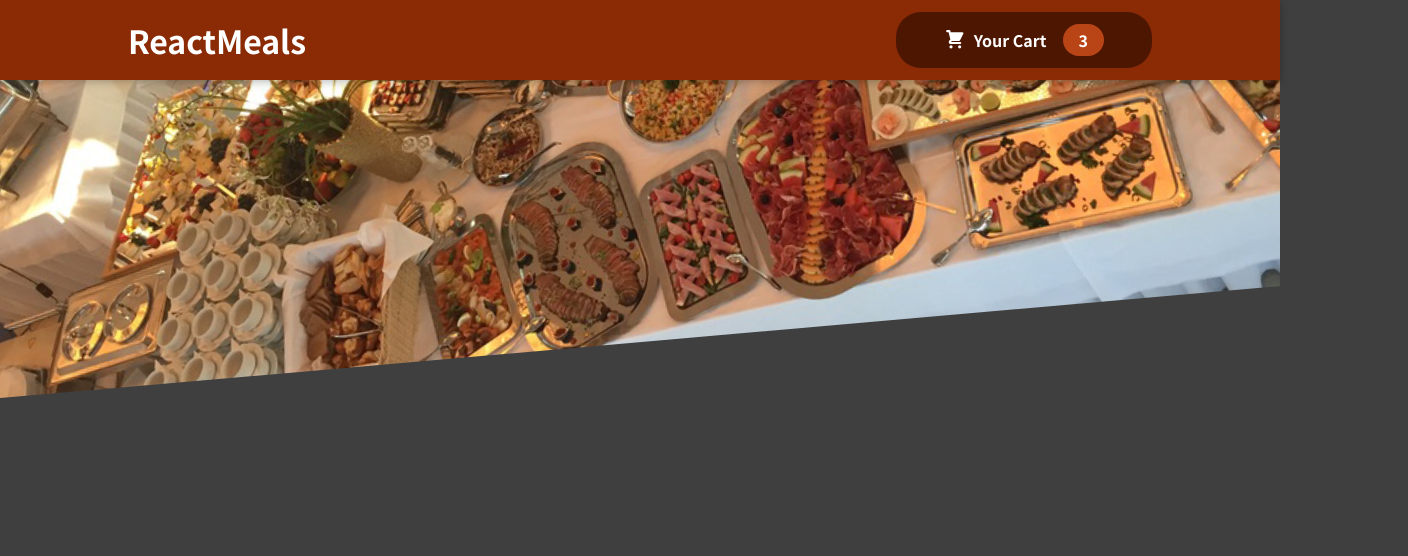
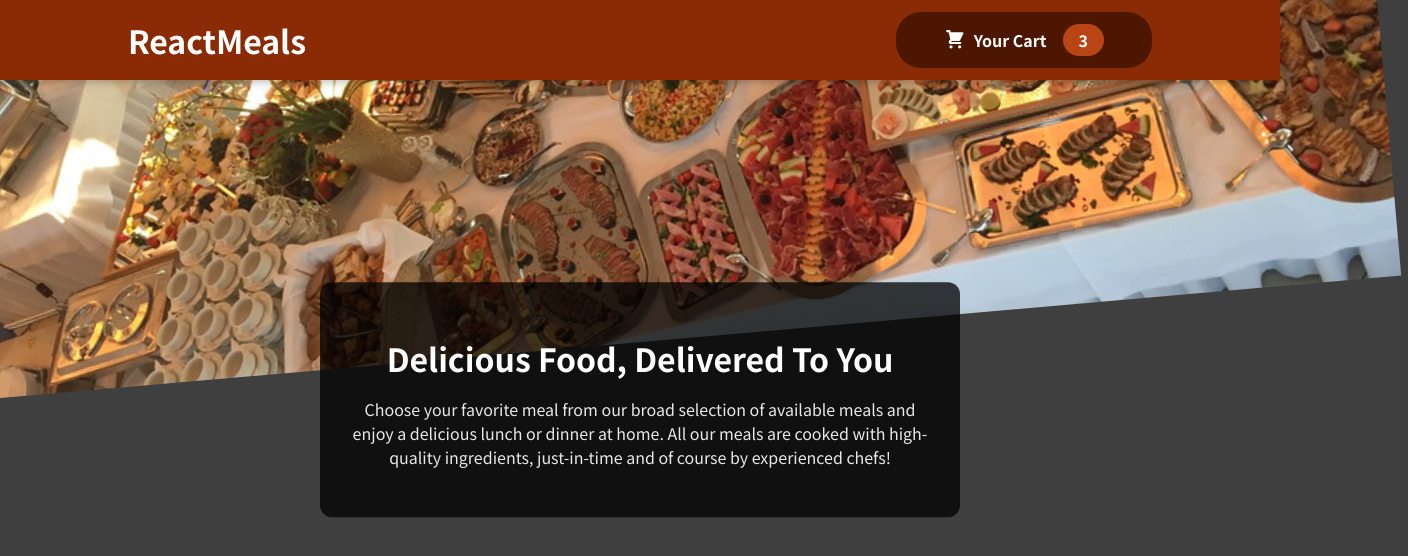
Before and after one commit to KunalSingh2001/01-starting-project, a React (Create React App) app: page / in a window 1280 px wide. Shown: the top 556 px of the page, 1408 px wide, since content can reach past the window. Built offline with nearby package versions, Linux system fonts and the light colour scheme.

Commit message:
created Cart

```diff
--- a/src/App.js
+++ b/src/App.js
@@ -1,9 +1,11 @@
 import React, {Fragment} from "react";
 import Header from "./components/Layout/Header";
+
 function App() {
   return (
     <Fragment>
         <Header/>
+
     </Fragment>
   );
 }
--- /dev/null
+++ b/src/components/Layout/Box.js
@@ -0,0 +1,15 @@
+import React from 'react';
+import classes from "../Layout/Box.module.css"
+const Box = props => {
+    return (
+        <div className={classes.hero__card}>
+            <h1 className={classes.hero__title}>Delicious Food, Delivered To You</h1>
+            <p className={classes.hero__text}>
+                Choose your favorite meal from our broad selection of available meals and enjoy a delicious lunch or dinner at home.
+                All our meals are cooked with high-quality ingredients, just-in-time and of course by experienced chefs!
+            </p>
+        </div>
+    );
+}
+
+export default Box;
--- /dev/null
+++ b/src/components/Layout/Box.module.css
@@ -0,0 +1,27 @@
+/* Overlay box */
+.hero__card {
+  position: absolute;
+  top: 50%;
+  left: 50%;
+  transform: translate(-50%, -50%);
+  background: rgba(0, 0, 0, 0.75);
+  color: white;
+  padding: 2rem;
+  border-radius: 12px;
+  text-align: center;
+  max-width: 40rem;
+}
+
+/* Title */
+.hero__title {
+  margin-bottom: 0.5rem;
+  font-size: 2rem;
+  font-weight: bold;
+}
+
+/* Paragraph text */
+.hero__text {
+  font-size: 1rem;
+  line-height: 1.5;
+  opacity: 0.9;
+}
--- a/src/components/Layout/Header.js
+++ b/src/components/Layout/Header.js
@@ -1,17 +1,23 @@
 import { Fragment } from "react";
-import meals from "../../assets/meals.jpg"
-import classes from "./Header.module.css"
+import meals from "../../assets/meals.jpg";
+import classes from "./Header.module.css";
 import HeaderCartButton from "./HeaderCartButton";
-const Header = props => {
-    return <Fragment>
-            <header className={classes.header}>
-                <h1>ReactMeals</h1>
-                <HeaderCartButton/>
-            </header>
-            <div className={classes['main-image']}>
-                 <img src={meals}/>
-            </div>
+import Box from "./Box";
+
+const Header = (props) => {
+  return (
+    <Fragment>
+      <header className={classes.header}>
+        <h1>ReactMeals</h1>
+        <HeaderCartButton />
+      </header>
+      <div className={classes["main-image"]}>
+        <img src={meals} alt="Delicious food" />
+        <Box/>
+           {/* ✅ fixed */}
+      </div>
     </Fragment>
-}
+  );
+};
 
 export default Header;
--- a/src/components/Layout/Header.module.css
+++ b/src/components/Layout/Header.module.css
@@ -18,7 +18,8 @@
   width: 100%;
   height: 25rem;
   z-index: 0;
-  overflow: hidden;
+  /* overflow: hidden; */
+
 }
 
 .main-image img {
```
Also changed, not shown: 1 other file (tests, documents, lock files or other folders).
